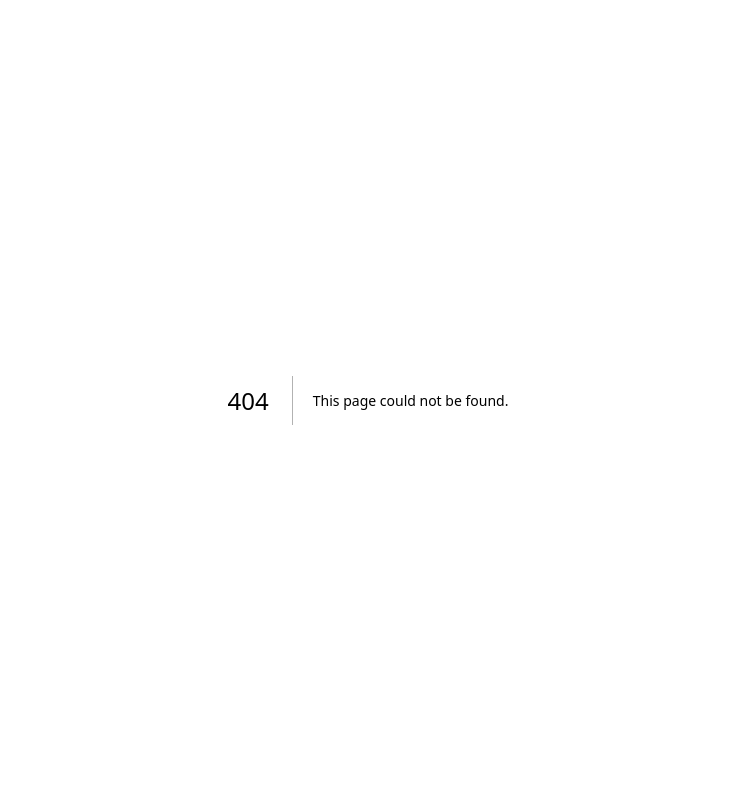
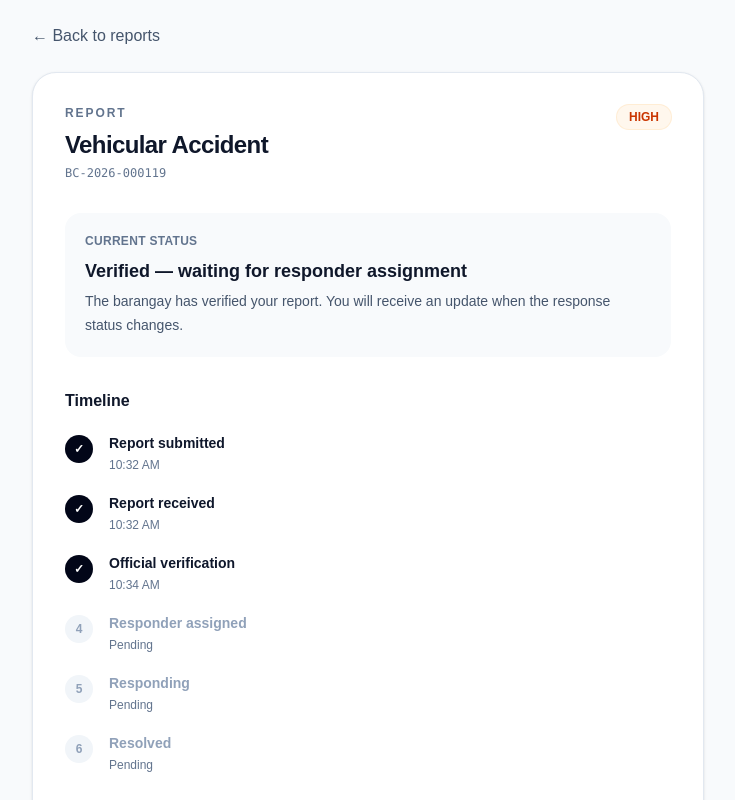
Before and after one commit to a3bcruz-jpg/BConnect, a Next.js app: page /resident/reports/BC-2026-000119 in a window 1280 px wide. Before the commit this address had no page. Shown: the top 800 px of the page, without its empty margins (272-1007 px from the left). Built offline with nearby package versions, Linux system fonts and the light colour scheme.

Commit message:
feat: add resident report tracking view

```diff
--- /dev/null
+++ b/src/app/resident/reports/[id]/page.tsx
@@ -0,0 +1,60 @@
+import Link from 'next/link';
+
+export default async function ResidentReportPage({ params }: { params: Promise<{ id: string }> }) {
+  const { id } = await params;
+
+  const steps = [
+    ['Report submitted', '10:32 AM', true],
+    ['Report received', '10:32 AM', true],
+    ['Official verification', '10:34 AM', true],
+    ['Responder assigned', 'Pending', false],
+    ['Responding', 'Pending', false],
+    ['Resolved', 'Pending', false],
+  ] as const;
+
+  return (
+    <main className="min-h-screen bg-slate-50 px-4 py-6 sm:px-6">
+      <div className="mx-auto max-w-2xl">
+        <Link href="/resident" className="text-sm font-medium text-slate-600 hover:text-slate-950">← Back to reports</Link>
+        <section className="mt-6 rounded-3xl border border-slate-200 bg-white p-6 shadow-sm sm:p-8">
+          <div className="flex items-start justify-between gap-4">
+            <div>
+              <p className="text-xs font-semibold uppercase tracking-[0.16em] text-slate-500">Report</p>
+              <h1 className="mt-2 text-2xl font-semibold tracking-tight">Vehicular Accident</h1>
+              <p className="mt-1 font-mono text-xs text-slate-500">{id}</p>
+            </div>
+            <span className="rounded-full bg-orange-50 px-3 py-1 text-xs font-bold text-orange-700 ring-1 ring-orange-100">HIGH</span>
+          </div>
+
+          <div className="mt-8 rounded-2xl bg-slate-50 p-5">
+            <p className="text-xs font-semibold uppercase tracking-wide text-slate-500">Current status</p>
+            <p className="mt-2 text-lg font-semibold">Verified — waiting for responder assignment</p>
+            <p className="mt-1 text-sm leading-6 text-slate-600">The barangay has verified your report. You will receive an update when the response status changes.</p>
+          </div>
+
+          <div className="mt-8">
+            <h2 className="text-base font-semibold">Timeline</h2>
+            <ol className="mt-5 space-y-5">
+              {steps.map(([label, time, complete], index) => (
+                <li key={label} className="flex gap-4">
+                  <div className={`mt-0.5 flex h-7 w-7 shrink-0 items-center justify-center rounded-full text-xs font-bold ${complete ? 'bg-slate-950 text-white' : 'bg-slate-100 text-slate-400'}`}>
+                    {complete ? '✓' : index + 1}
+                  </div>
+                  <div>
+                    <p className={`text-sm font-semibold ${complete ? 'text-slate-900' : 'text-slate-400'}`}>{label}</p>
+                    <p className="mt-1 text-xs text-slate-500">{time}</p>
+                  </div>
+                </li>
+              ))}
+            </ol>
+          </div>
+
+          <div className="mt-8 border-t border-slate-200 pt-6">
+            <p className="text-sm font-semibold">Safety reminder</p>
+            <p className="mt-1 text-sm leading-6 text-slate-600">BConnect is a reporting and coordination tool. For an immediate life-threatening emergency, call 911.</p>
+          </div>
+        </section>
+      </div>
+    </main>
+  );
+}
```
